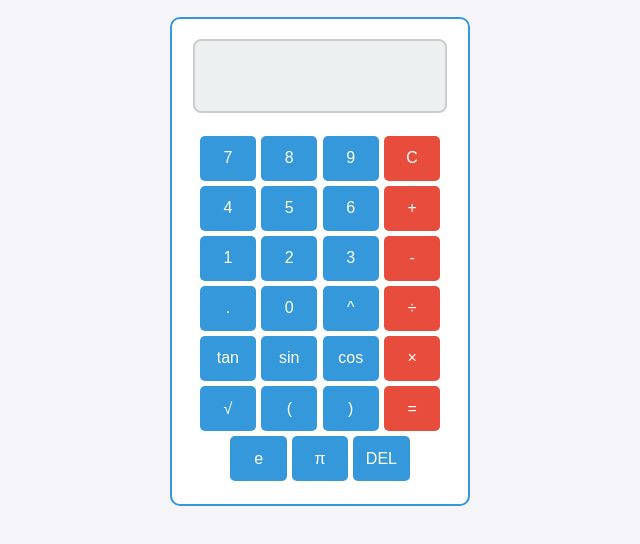
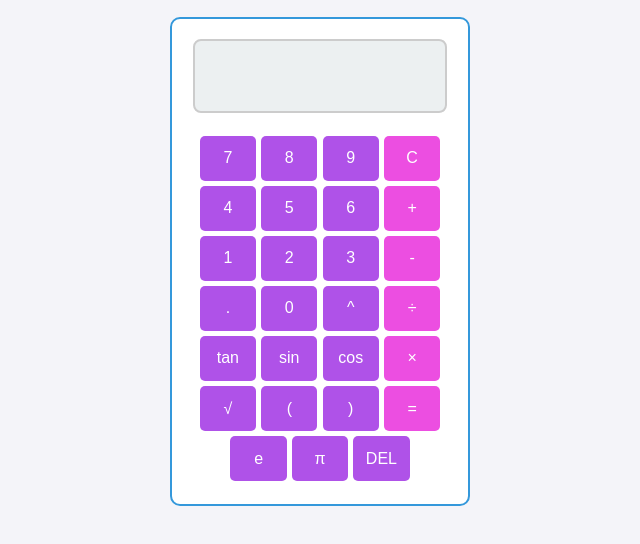
Before and after one commit to narsaishriya/Calculator-1, a plain HTML site: page index.html in a window 1280 px wide. Shown: the part 60-604 px from the top of the page, without its empty margins (320-960 px from the left). Drawn offline with Linux system fonts and the light colour scheme.

Commit message:
Update index.html

```diff
--- a/index.html
+++ b/index.html
@@ -44,7 +44,7 @@
       height: 45px;
       font-size: 16px;
       color: white;
-      background-color: #3498db;
+      background-color: #AF52E8;
       border: none;
       border-radius: 5px;
       cursor: pointer;
@@ -56,7 +56,7 @@
     }
 
     .button.operator {
-      background-color: #e74c3c;
+      background-color: #EC4EE1;
     }
 
     .button.operator:hover {
```
